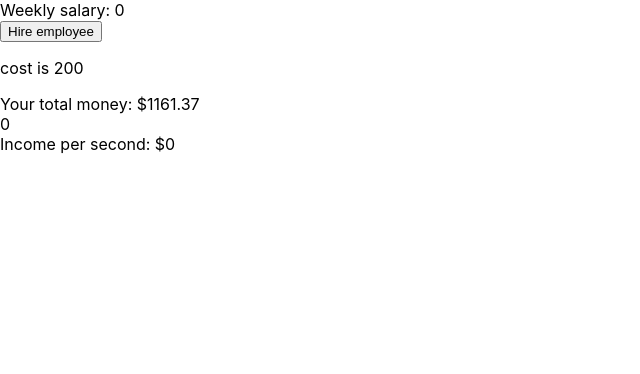
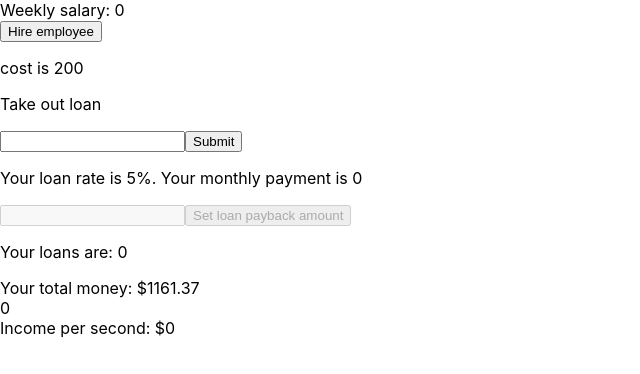
Before and after one commit to tommy-js/Marketcap, a React (Create React App) app: page / in a window 1280 px wide. Shown: the top 374 px of the page, without its empty margins (0-640 px from the left). Built offline with nearby package versions, Linux system fonts and the light colour scheme.

Commit message:
Adding more to loans

```diff
--- a/src/components/assets/Employee.js
+++ b/src/components/assets/Employee.js
@@ -8,7 +8,6 @@ export default class Employee extends Component {
   }
 
   render() {
-    console.log(this.props.salary);
     return (
       <div className="company_body">Weekly salary: {this.props.salary}</div>
     );
--- /dev/null
+++ b/src/components/functions/LoanFunction.js
@@ -0,0 +1,60 @@
+import React, { useState } from "react";
+
+function LoanFunction(props) {
+  const [loanCounter, setLoanCounter] = useState(0);
+  const [disabledController, setDisabledController] = useState(false);
+  const [loanMonthly, setLoanMonthly] = useState(0);
+  const [loanCheck, setLoanCheck] = useState(0);
+
+  function updateInput(e) {
+    setLoanCounter(e.target.value);
+  }
+  function submitInput() {
+    setLoanMonthly(0.05 * loanCounter);
+    props.loanTakeout(loanCounter);
+    setDisabledController(true);
+  }
+
+  function changePaybackAmount(e) {
+    setLoanCheck(e.target.value);
+  }
+
+  function submitPaybackAmount() {
+    if (loanCheck >= loanCounter) {
+      setLoanMonthly(loanCounter);
+      props.submitPaybackAmount(loanCounter);
+    } else {
+      setLoanMonthly(loanCheck);
+      props.submitPaybackAmount(loanCheck);
+    }
+  }
+
+  return (
+    <div>
+      <p>Take out loan</p>
+      <input
+        type="text"
+        disabled={disabledController}
+        onChange={e => updateInput(e)}
+      />
+      <button disabled={disabledController} onClick={submitInput}>
+        Submit
+      </button>
+      <p>Your loan rate is 5%. Your monthly payment is {loanMonthly}</p>
+      <input
+        type="text"
+        onChange={e => changePaybackAmount(e)}
+        disabled={!disabledController}
+      />
+      <button
+        type="text"
+        disabled={!disabledController}
+        onClick={submitPaybackAmount}
+      >
+        Set loan payback amount
+      </button>
+    </div>
+  );
+}
+
+export default LoanFunction;
--- a/src/components/main/Body.js
+++ b/src/components/main/Body.js
@@ -12,6 +12,9 @@ export default class Body extends Component {
       expenses: 0,
       salary: 0,
       income: 0,
+      loans: 0,
+      loanPayment: 0,
+      monthlyPaybackValue: 0,
       assets: [
         {
           salary: 0
@@ -21,11 +24,15 @@ export default class Body extends Component {
     this.purchaseMe = this.purchaseMe.bind(this);
     this.updateMoney = this.updateMoney.bind(this);
     this.salaryPayment = this.salaryPayment.bind(this);
+    this.loanTakeout = this.loanTakeout.bind(this);
+    this.loanPay = this.loanPay.bind(this);
+    this.submitPaybackAmount = this.submitPaybackAmount.bind(this);
   }
 
   componentDidMount() {
     setInterval(this.updateMoney, 1000);
     setInterval(this.salaryPayment, 7000);
+    setInterval(this.loanPay, 30000);
   }
 
   updateMoney() {
@@ -40,9 +47,24 @@ export default class Body extends Component {
     }));
   }
 
+  loanPay() {
+    if (this.state.loans >= 0) {
+      let testingVal = this.state.loans - this.state.monthlyPaybackValue;
+      if (testingVal >= 0) {
+        this.setState(prevState => ({
+          money:
+            prevState.money -
+            this.state.loanPayment -
+            this.state.monthlyPaybackValue,
+          loans: prevState.loans - this.state.monthlyPaybackValue,
+          loanPayment: (prevState.loans - this.state.monthlyPaybackValue) * 0.05
+        }));
+      }
+    }
+  }
+
   purchaseMe(employeeSalary) {
-    console.log(employeeSalary);
-    const totalVal = 120 * this.state.assets.length;
+    const totalVal = 0.1 * employeeSalary * this.state.assets.length;
     const salaryArray = {
       salary: employeeSalary
     };
@@ -62,10 +84,33 @@ export default class Body extends Component {
     }
   }
 
+  loanTakeout(e) {
+    const loans = Number(e);
+    const totalLoans = e * 0.05;
+    console.log(typeof loans);
+    this.setState(prevState => ({
+      money: prevState.money + loans
+    }));
+    this.setState({ loans: loans });
+    this.setState({ loanPayment: totalLoans });
+    // console.log(this.state.loanPayment);
+  }
+
+  submitPaybackAmount(loanPaybackAmount) {
+    const monthlyValue = loanPaybackAmount;
+    this.setState({ monthlyPaybackValue: monthlyValue });
+  }
+
   render() {
     return (
       <div>
-        <Assets assets={this.state.assets} purchaseMe={this.purchaseMe} />
+        <Assets
+          assets={this.state.assets}
+          purchaseMe={this.purchaseMe}
+          loanTakeout={this.loanTakeout}
+          loans={this.state.loans}
+          submitPaybackAmount={this.submitPaybackAmount}
+        />
         <Money money={this.state.money} />
         <Expenses expenses={this.state.expenses} />
         <Income income={this.state.income} />
--- a/src/components/main/subcomponents/Assets.js
+++ b/src/components/main/subcomponents/Assets.js
@@ -1,6 +1,7 @@
 import React from "react";
 import PurchaseFunction from "../../functions/PurchaseFunction";
 import EmployeeList from "./EmployeeList";
+import LoanFunction from "../../functions/LoanFunction";
 import "../../../main.css";
 
 function Assets(props) {
@@ -9,6 +10,11 @@ function Assets(props) {
     <div>
       <EmployeeList assets={props.assets} />
       <PurchaseFunction cost={cost} purchaseMe={props.purchaseMe} />
+      <LoanFunction
+        loanTakeout={props.loanTakeout}
+        submitPaybackAmount={props.submitPaybackAmount}
+      />
+      <p>Your loans are: {props.loans}</p>
     </div>
   );
 }
--- a/src/components/main/subcomponents/EmployeeList.js
+++ b/src/components/main/subcomponents/EmployeeList.js
@@ -2,7 +2,6 @@ import React from "react";
 import Employee from "../../assets/Employee.js";
 
 function CompanyList(props) {
-  console.log(props.assets);
   return (
     <div>
       {props.assets.map(el => (
```
